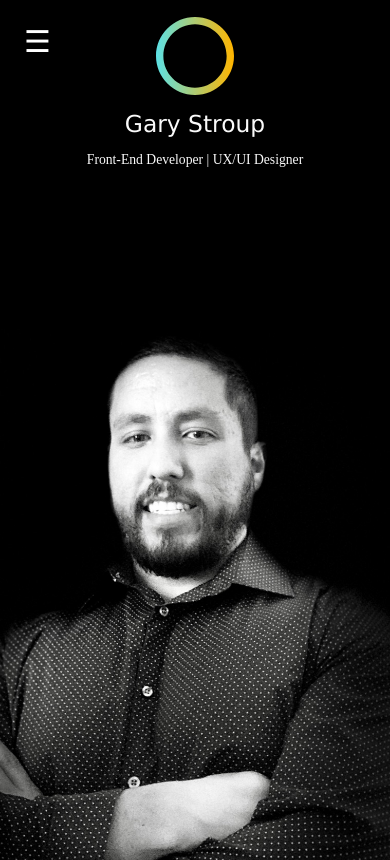
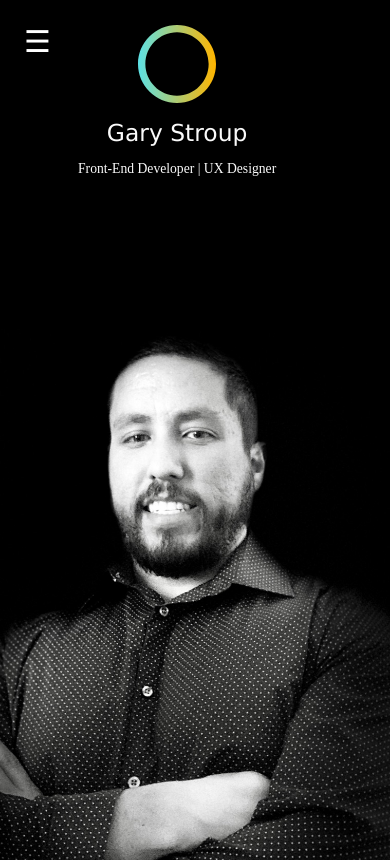
Before and after one commit to gary-stroup-developer/portfolio, a plain HTML site: page index.html in a window 390 px wide. Drawn offline with Linux system fonts and the light colour scheme.

Commit message:
updated the title to UX Designer. Corrected mobile layout to make side nav functional again

```diff
--- a/index.html
+++ b/index.html
@@ -3,8 +3,8 @@
     <head>
         <meta charset="utf-8">
         <meta http-equiv="X-UA-Compatible" content="IE=edge">
-        <title>Portfolio</title>
-        <meta name="description" content="">
+        <title>Gary Stroup Portfolio</title>
+        <meta name="description" content="portfolio">
         <meta name="viewport" content="width=device-width, initial-scale=1">
         <link rel="stylesheet" href="./portfolio.css">
     </head>
@@ -35,7 +35,7 @@
 
                         <div>
                             <h1>Gary Stroup</h1>
-                            <p>Front-End Developer | UX/UI Designer</p>
+                            <p>Front-End Developer | UX Designer</p>
                         </div>
                 </div>
 
--- a/portfolio.css
+++ b/portfolio.css
@@ -27,7 +27,7 @@ body {
 #main {
     display: flex;
     flex-direction: column;
-    justify-content: space-around;
+    justify-content: space-between;
     transition: margin-left 0.5s;
     padding: 16px;
 }
@@ -100,15 +100,18 @@ p {
 
 @media screen and (max-width: 1050px) {
     .header-info {
-        margin-top: 48vh;
+        margin-top: 46vh;
     }
 
 }
 
+
 @media screen and (max-width: 415px) {
 
     .header-info {
-        margin-top: -5vh;
+        position: absolute;
+        top: -43%;
+        left: 20%;
     }
 
 }
```
